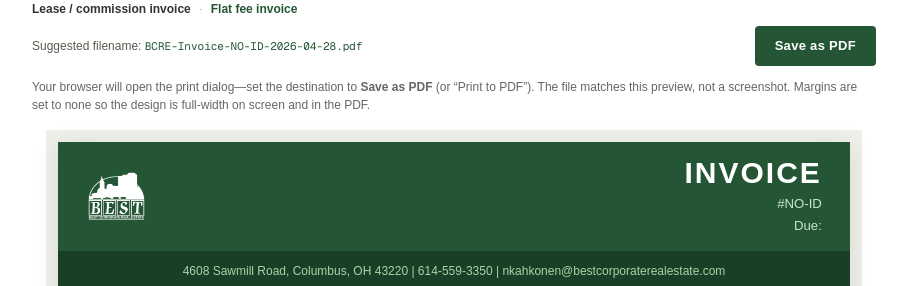
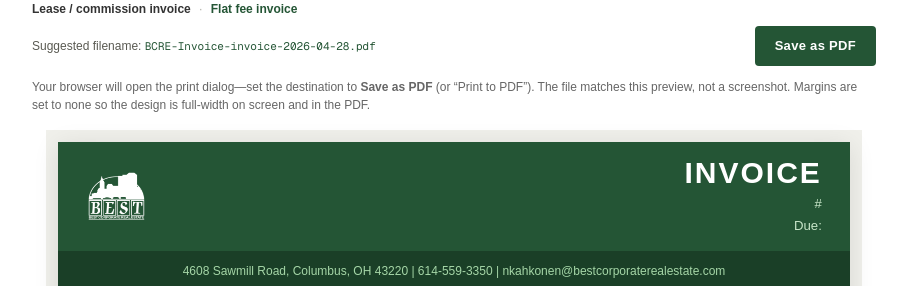
Before and after one commit to noahkahkonen/generate-invoice, a Next.js app: page /invoice in a window 1280 px wide. Shown: the top 286 px of the page, without its empty margins (186-1093 px from the left). Built offline with nearby package versions, Linux system fonts and the light colour scheme.

Commit message:
Refactor InvoicePage for flat fee and standard invoices
Refactor InvoicePage component to handle flat fee and standard invoices. Update parameters and rendering logic for improved clarity and functionality.

```diff
--- a/app/invoice/page.tsx
+++ b/app/invoice/page.tsx
@@ -1,38 +1,156 @@
 import { Invoice } from "@/components/Invoice";
+import { FixedFeeBpoInvoice } from "@/components/FixedFeeBpoInvoice";
 import { InvoicePdfFrame } from "@/components/InvoicePdfFrame";
+import { firstString, formatUsdFromParam } from "@/lib/invoiceQuery";
 import Link from "next/link";
 
-export default async function Page({
+export default async function InvoicePage({
   searchParams,
 }: {
   searchParams?: Promise<Record<string, string | string[] | undefined>>;
 }) {
   const params = searchParams ? await searchParams : {};
-  const raw = params?.id;
-  const id = typeof raw === "string" ? raw : "NO-ID";
 
-  return (
-    <div>
+  const billingType = (firstString(params.billingType) ?? "Percent")
+    .toLowerCase()
+    .trim();
+  const isFlatFee =
+    billingType === "flat fee" ||
+    billingType === "flatfee" ||
+    billingType === "flat" ||
+    billingType === "bpo";
+
+  const id = firstString(params.id) ?? "";
+  const due = firstString(params.due) ?? "";
+
+  const billedToName = firstString(params.client) ?? "";
+  const billedToLine2 = firstString(params.org) ?? "";
+  const billedToLine3 = firstString(params.billedPhone) ?? "";
+  const billedToEmail =
+    firstString(params.clientEmail) ?? firstString(params.billedEmail) ?? "";
+
+  const agentName = firstString(params.agent) ?? "";
+  const agentTitle = firstString(params.title) ?? "";
+  const agentPhoneLine = firstString(params.agentPhone) ?? "";
+  const agentEmail = firstString(params.agentEmail) ?? "";
+
+  const payUrl = firstString(params.payUrl) ?? "";
+  const qrUrl = firstString(params.qrUrl) ?? "";
+
+  const navBar = (
     <p
       className="no-print"
       style={{
         maxWidth: 844,
         margin: "0 auto 8px",
         fontSize: 12,
-          color: "#333",
+        color: "#5a5a52",
       }}
     >
-        <span style={{ color: "#333", fontWeight: 600 }}>
+      <Link
+        href="/invoice?billingType=Percent"
+        style={{
+          color: isFlatFee ? "#245535" : "#333",
+          fontWeight: 600,
+        }}
+      >
         Lease / commission invoice
-        </span>
+      </Link>
       <span style={{ margin: "0 8px", color: "#b0b0a8" }}>·</span>
-        <Link href="/bpo" style={{ color: "#245535", fontWeight: 600 }}>
+      <Link
+        href="/invoice?billingType=Flat%20Fee"
+        style={{
+          color: isFlatFee ? "#333" : "#245535",
+          fontWeight: 600,
+        }}
+      >
         Flat fee invoice
       </Link>
     </p>
-      <InvoicePdfFrame id={id}>
-        <Invoice id={id} />
+  );
+
+  if (isFlatFee) {
+    const amountDisplay = formatUsdFromParam(firstString(params.amount), "");
+    const dealName =
+      firstString(params.deal) ?? firstString(params.dealName) ?? "";
+    const descriptionRaw =
+      firstString(params.description) ?? firstString(params.desc) ?? null;
+    const description =
+      descriptionRaw == null
+        ? null
+        : descriptionRaw
+            .split("|")
+            .map((s) => s.trim())
+            .join("\n");
+
+    return (
+      <div>
+        {navBar}
+        <InvoicePdfFrame id={id} pdfFilenameStyle="fixed-fee">
+          <FixedFeeBpoInvoice
+            id={id}
+            amountDisplay={amountDisplay}
+            due={due}
+            dealName={dealName}
+            description={description}
+            billedToName={billedToName}
+            billedToLine2={billedToLine2}
+            billedToLine3={billedToLine3}
+            billedToEmail={billedToEmail}
+            agentName={agentName}
+            agentTitle={agentTitle}
+            agentPhoneLine={agentPhoneLine}
+            agentEmail={agentEmail}
+            payUrl={payUrl}
+            qrUrl={qrUrl}
+          />
         </InvoicePdfFrame>
       </div>
     );
   }
+
+  const amountDisplay = formatUsdFromParam(firstString(params.amount), "");
+  const totalDeal = formatUsdFromParam(firstString(params.totalDeal), "");
+  const rate = firstString(params.rate) ?? "";
+  const leaseType = firstString(params.leaseType) ?? "";
+  const term = firstString(params.term) ?? "";
+  const rentCommencement = firstString(params.rentCommencement) ?? "";
+  const representationType = firstString(params.repType) ?? "";
+
+  return (
+    <div>
+      {navBar}
+      <InvoicePdfFrame id={id}>
+        <Invoice
+          id={id}
+          due={due}
+          amountDisplay={amountDisplay}
+          billedToName={billedToName}
+          billedToLine2={billedToLine2}
+          billedToLine3={billedToLine3}
+          billedToEmail={billedToEmail}
+          agentName={agentName}
+          agentTitle={agentTitle}
+          agentPhoneLine={agentPhoneLine}
+          agentEmail={agentEmail}
+          representationType={representationType}
+          propertyAddress={firstString(params.address) ?? ""}
+          unit={firstString(params.unit) ?? ""}
+          squareFootage={firstString(params.sqft) ?? ""}
+          acreage={firstString(params.acreage) ?? ""}
+          tenantName={firstString(params.tenant) ?? ""}
+          tenantContact={firstString(params.tenantContact) ?? ""}
+          tenantPhone={firstString(params.tenantPhone) ?? ""}
+          tenantEmail={firstString(params.tenantEmail) ?? ""}
+          totalDeal={totalDeal}
+          rate={rate}
+          leaseType={leaseType}
+          term={term}
+          rentCommencement={rentCommencement}
+          payUrl={payUrl}
+          qrUrl={qrUrl}
+        />
+      </InvoicePdfFrame>
+    </div>
+  );
+}
```
Lines whose indentation alone changed are shown as unchanged.
